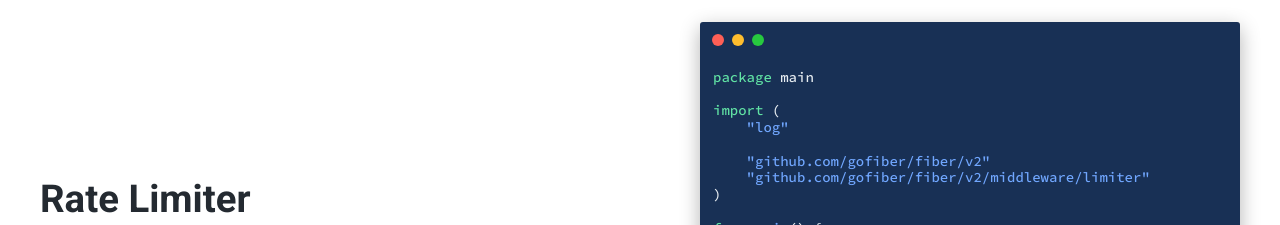
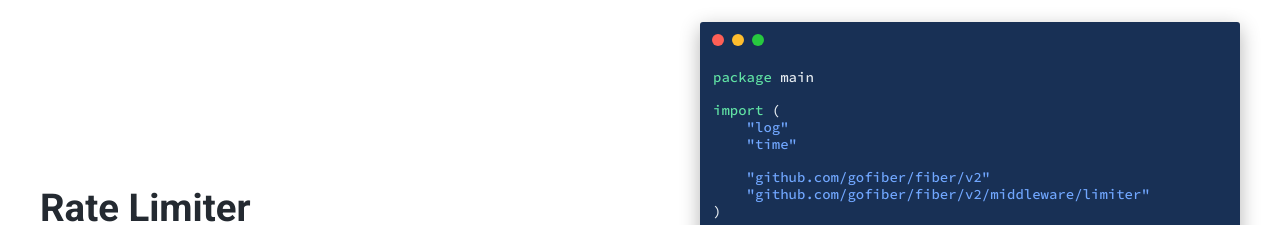
Before and after one commit to gofiber/website, a Next.js app: page / in a window 1280 px wide. Shown: the part 4500-4725 px from the top of the page. Built offline with nearby package versions, Linux system fonts and the light colour scheme.

Commit message:
Rename Timeout to Expiration
"Timeout" is not exists in rate limiter config. It is replaced by "Expiration".

```diff
--- a/components/blocks/RateLimiter.tsx
+++ b/components/blocks/RateLimiter.tsx
@@ -5,6 +5,7 @@ const exampleCode = `package main
 
 import (
     "log"
+    "time"
 
     "github.com/gofiber/fiber/v2"
     "github.com/gofiber/fiber/v2/middleware/limiter"
@@ -15,7 +16,7 @@ func main() {
 
   // 3 requests per 10 seconds max
   app.Use(limiter.New(limiter.Config{
-      Timeout:  10,
+      Expiration: 10 * time.Second,
       Max:      3,
   }))
 
```
